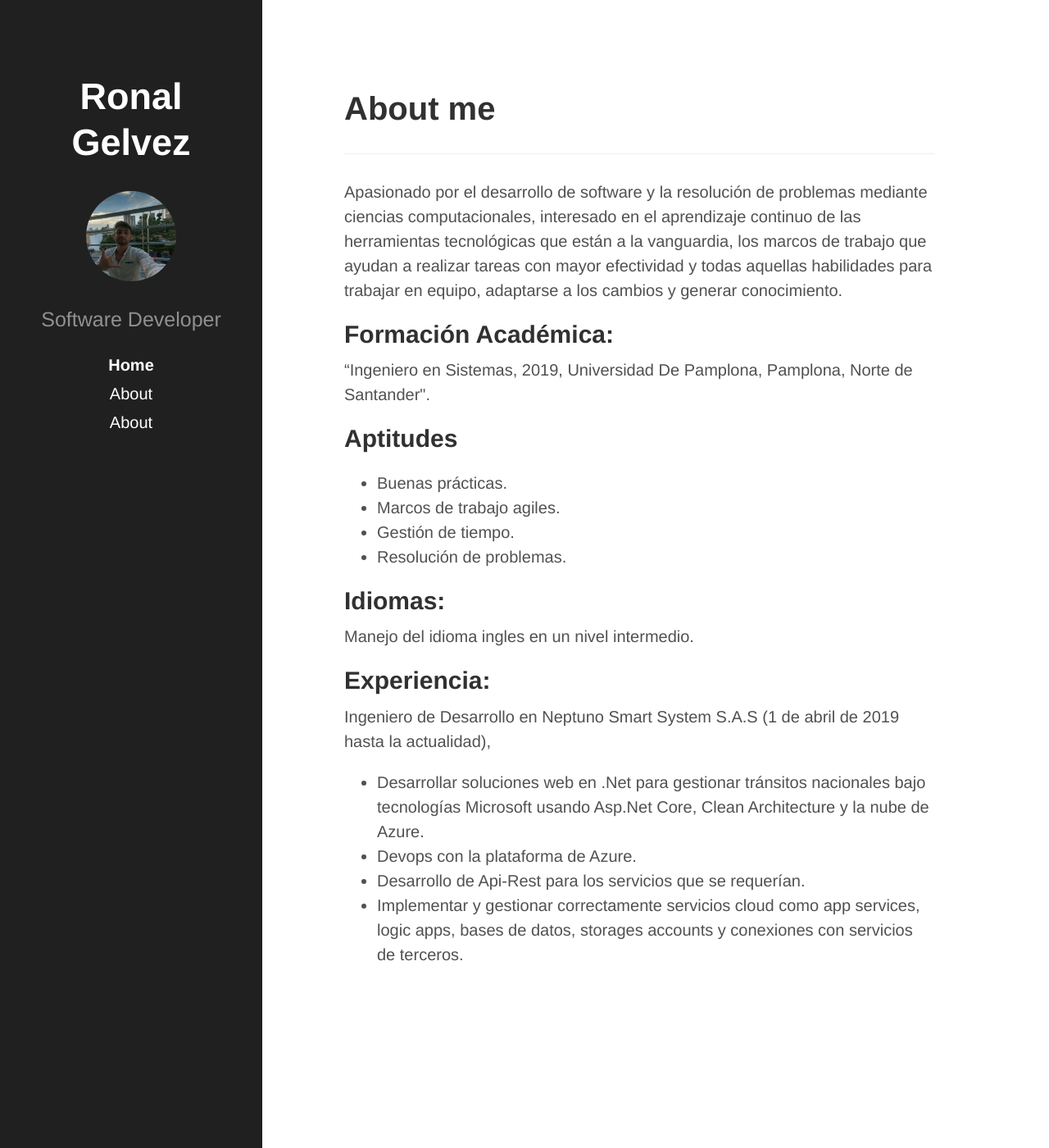
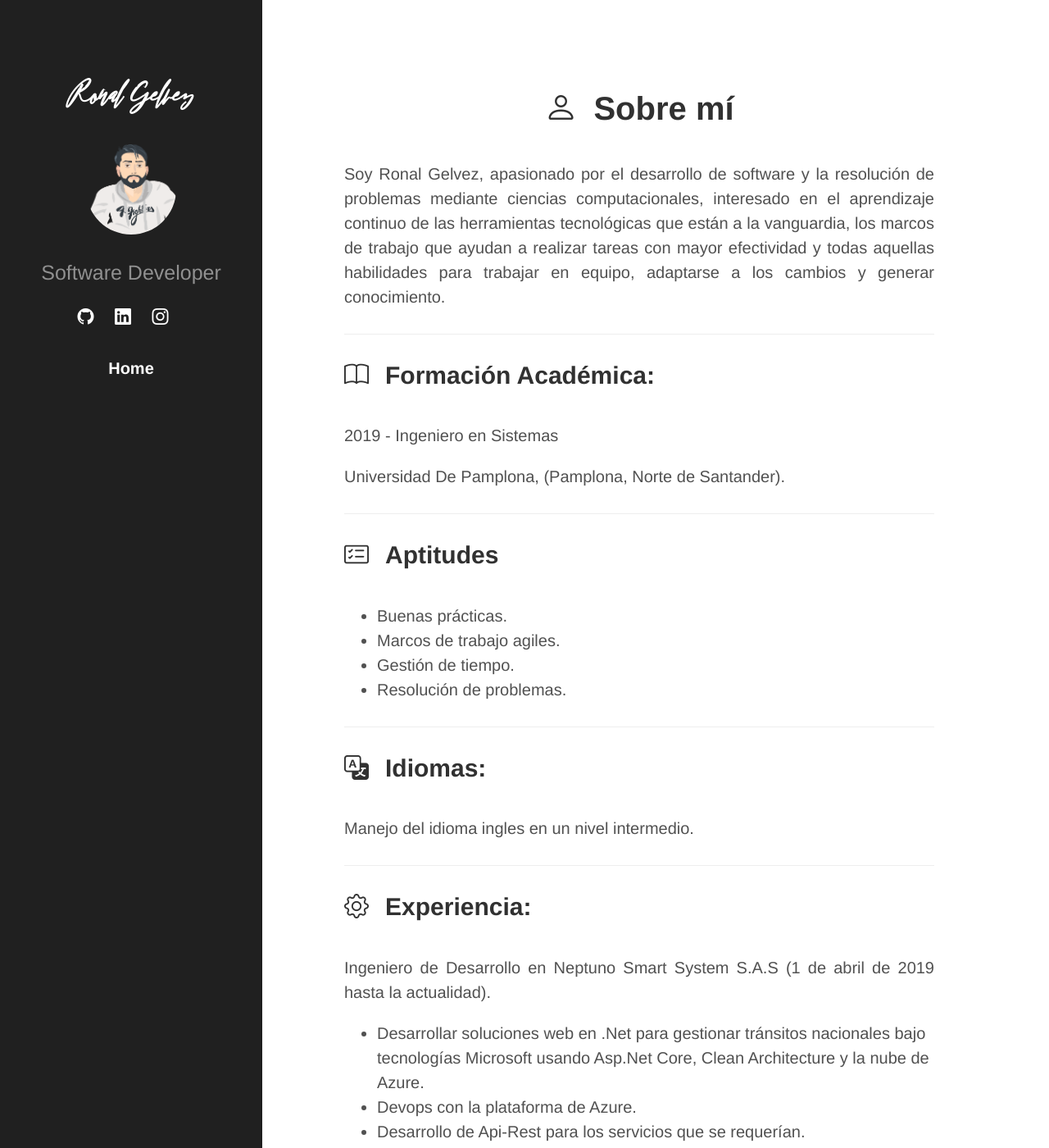
Before and after one commit to Dev-Ron/rmgelvez.github.io, a Jekyll site: the page built from index.html, in a window 1280 px wide and 1400 px high. Shown: the whole window at 82% size. Built offline with Jekyll 4.4.1, drawn with Linux system fonts in a browser that asks for light colours.

Commit message:
Actualizacion

```diff
--- a/_config.yml
+++ b/_config.yml
@@ -1,6 +1,6 @@
 # Setup
 title:            Ronal Gelvez
-tagline:          'A Jekyll theme'
+tagline:          'Software Developer'
 description:      'Software Developer'
 url:              https://dev-ron.github.io/
 baseurl:          /
--- a/_includes/head.html
+++ b/_includes/head.html
@@ -19,6 +19,7 @@
   <link rel="stylesheet" href="{{ site.baseurl }}public/css/syntax.css">
   <link rel="stylesheet" href="{{ site.baseurl }}public/css/hyde.css">
   <link rel="stylesheet" href="http://fonts.googleapis.com/css?family=PT+Sans:400,400italic,700|Abril+Fatface">
+  <link rel="stylesheet" href="https://cdn.jsdelivr.net/npm/bootstrap-icons@1.5.0/font/bootstrap-icons.css">
 
   <!-- Icons -->
   <link rel="apple-touch-icon-precomposed" sizes="144x144" href="{{ site.baseurl }}public/apple-touch-icon-144-precomposed.png">
--- a/_includes/sidebar.html
+++ b/_includes/sidebar.html
@@ -1,20 +1,31 @@
 <div class="sidebar">
   <div class="container sidebar-sticky">
     <div class="sidebar-about">
-      <h1>
-        <a href="{{ site.baseurl }}">
+      <h1 style="font-family:Anita;">
+
           {{ site.title }}
-        </a>
+
       </h1>
 
       <div class="circular--landscape">
-        <img src="{{ site.baseurl }}public/GOPR0198_1563058324562_high.JPG" >
+        <img src="{{ site.baseurl }}public/Pruebas.png" >
       </div>
 
       <p class="lead">{{ site.description }}</p>
     </div>
 
     <nav class="sidebar-nav">
+
+      <a class="bi-github"   href="https://github.com/Dev-Ron" target="_blank"></a>
+
+      <a class="bi-linkedin"   href="https://www.linkedin.com/in/ronalgelvez/" target="_blank"></a>
+
+      <a class="bi-instagram" href="https://www.instagram.com/rm_gelvez/" target="_blank"></a>
+
+
+
+      <br>
+      <br>
       <a class="sidebar-nav-item{% if page.url == site.baseurl %} active{% endif %}" href="{{ site.baseurl }}">Home</a>
 
       {% comment %}
@@ -22,11 +33,13 @@
         `layout: page` in the front-matter. See readme for usage.
       {% endcomment %}
 
+
+
       {% assign pages_list = site.pages %}
       {% for node in pages_list %}
         {% if node.title != null %}
           {% if node.layout == "page" %}
-            <a class="sidebar-nav-item{% if page.url == node.url %} active{% endif %}" href="{{ node.url }}">{{ node.title }}</a>
+            <!-- <a   class="sidebar-nav-item{% if page.url == node.url %} active{% endif %}" href="{{ node.url }}">{{ node.title }}</a> -->
           {% endif %}
         {% endif %}
       {% endfor %}
@@ -34,3 +47,14 @@
     </nav>
   </div>
 </div>
+
+<style>
+
+@font-face {
+
+font-family: Anita;
+
+src: url("{{ site.baseurl }}public/Anita_Jane.otf");
+
+}
+</style>
--- a/index.html
+++ b/index.html
@@ -20,30 +20,43 @@ title: Home
 </div>
 
 <div>
-  <h1>About me</h1>
+  <h1 class="bi-person">Sobre mí</h1>
+  <br>
+  <p>Soy Ronal Gelvez, apasionado por el desarrollo de software y la resolución de problemas mediante ciencias computacionales, interesado en el aprendizaje continuo de las herramientas tecnológicas que están a la vanguardia, los marcos de trabajo que ayudan a realizar tareas con mayor efectividad y todas aquellas habilidades para trabajar en equipo, adaptarse a los cambios y generar conocimiento.</p>
   <hr>
-  <p>Apasionado por el desarrollo de software y la resolución de problemas mediante ciencias computacionales, interesado en el aprendizaje continuo de las herramientas tecnológicas que están a la vanguardia, los marcos de trabajo que ayudan a realizar tareas con mayor efectividad y todas aquellas habilidades para trabajar en equipo, adaptarse a los cambios y generar conocimiento.</p>
-  <h2>Formación Académica:</h2>
-  <p>“Ingeniero en Sistemas, 2019, Universidad De Pamplona, Pamplona, Norte de Santander".</p>
-  <h2>Aptitudes</h2>
-  <p>
+
+  <h2 class="bi-book">Formación Académica:</h2>
+  <br>
+  <p>2019 - Ingeniero en Sistemas </p>
+    <p>Universidad De Pamplona, (Pamplona, Norte de Santander).</p>
+   <hr>
+
+  <h2 class="bi-card-checklist">Aptitudes</h2>
+  <br>
     <ul>
       <li>Buenas prácticas.</li>
       <li>Marcos de trabajo agiles.</li>
       <li>Gestión de tiempo.</li>
       <li>Resolución de problemas.</li>
     </ul>
-  </p>
-  <h2>Idiomas:</h2>
+  <hr>
+
+  <h2 class="bi-translate">Idiomas:</h2>
+  <br>
   <p>Manejo del idioma ingles en un nivel intermedio.</p>
-  <h2>Experiencia:</h2>
+   <hr>
+
+  <h2 class="bi-gear">Experiencia:</h2>
+  <br>
   <p>
-    Ingeniero de Desarrollo en Neptuno Smart System S.A.S (1 de abril de 2019 hasta la actualidad),
+    Ingeniero de Desarrollo en Neptuno Smart System S.A.S (1 de abril de 2019 hasta la actualidad).
     <ul>
       <li>Desarrollar soluciones web en .Net para gestionar tránsitos nacionales bajo tecnologías Microsoft usando Asp.Net Core, Clean Architecture y la nube de Azure.</li>
       <li>Devops con la plataforma de Azure.</li>
       <li>Desarrollo de Api-Rest para los servicios que se requerían.</li>
       <li>Implementar y gestionar correctamente servicios cloud como app services, logic apps, bases de datos, storages accounts y conexiones con servicios de terceros.  </li>
     </ul>
-</p>
+  </p>
+<hr>
+
 </div>
--- a/prueba.md
+++ b/prueba.md
@@ -1,6 +1,6 @@
 ---
 layout: page
-title: About
+title: Prueba
 ---
 Hola Mundo
 <p class="message">
--- a/public/css/hyde.css
+++ b/public/css/hyde.css
@@ -2,6 +2,8 @@
 html {
   font-family: Helvetica;
 }
+
+
 @media (min-width: 48em) {
   html {
     font-size: 16px;
@@ -13,12 +15,16 @@ html {
   }
 }
 
-.h1{
+.lead{
   text-align: center;
 }
 
-.h2 .p{
-  text-align: left;
+h1{
+  text-align: center;
+}
+
+p{
+  text-align: justify;
 }
 
 .sidebar {
@@ -75,6 +81,7 @@ margin-top: 50px;
 /* Sidebar nav */
 .sidebar-nav {
   margin-bottom: 1rem;
+  align-items: center;
 }
 .sidebar-nav-item {
   display: block;
@@ -130,3 +137,7 @@ margin-top: 50px;
     margin-right: 4rem;
   }
 } */
+
+[class^="bi-"]::before, [class*=" bi-"]::before{
+  margin-right: 20px;
+}
```
Also changed, not shown: about.md (deleted, +0 -30 lines), public/Anita_Jane.otf (added), public/GOPR0198_1563058324562_high.JPG (deleted), public/Pruebas.png (added), public/favicon.ico.
